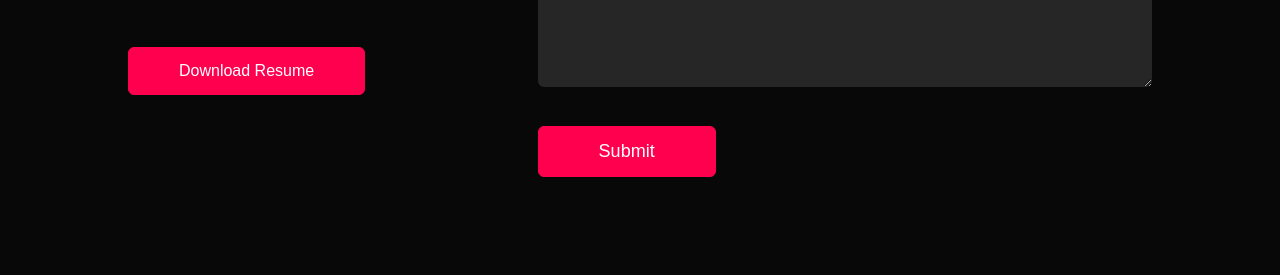
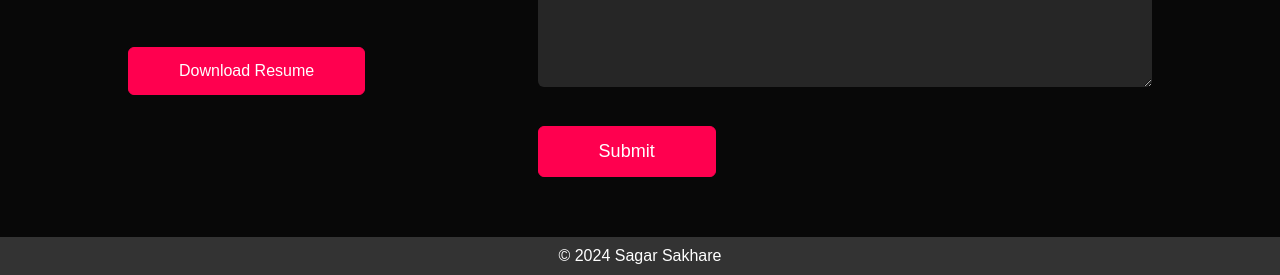
Before and after one commit to Sag21/PRODIGY_WD_04, a plain HTML site: page index.html in a window 1280 px wide. Shown: the part 3485-3760 px from the top of the page. Before the commit the page ends 3722 px from the top, so only its background shows below. Drawn offline with Linux system fonts and the light colour scheme.

Commit message:
added footer

```diff
--- a/index.html
+++ b/index.html
@@ -164,5 +164,8 @@
             sidemenu.style.right = "-200px";
         }
     </script>
+    <footer>
+        <p>&copy; 2024 Sagar Sakhare</p>
+    </footer>
 </body>
 </html>
--- a/style.css
+++ b/style.css
@@ -289,6 +289,12 @@ nav .fa-solid{
     display: none;
 }
 
+footer{
+    text-align: center;
+    background-color: #333;
+    color: #fff;
+    padding: 10px;
+}
 
 @media only screen and (max-width: 600px){
     #header{
```
